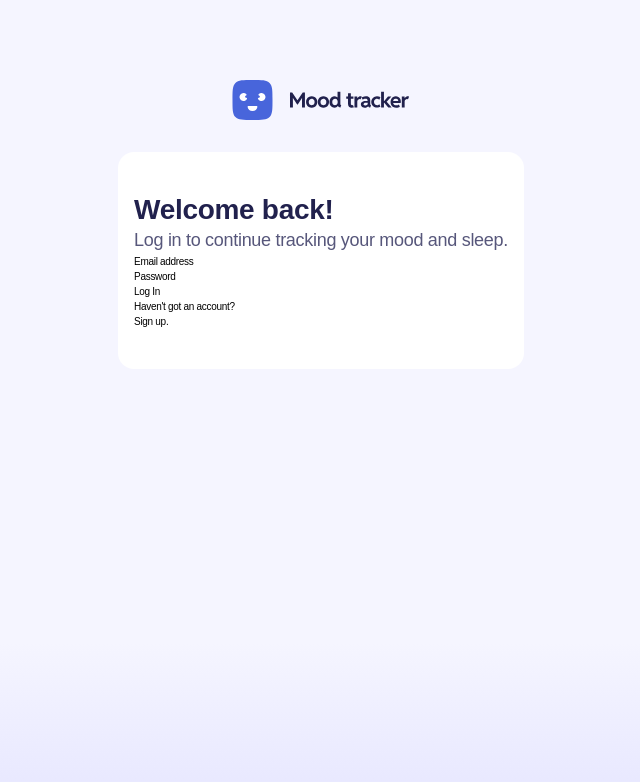
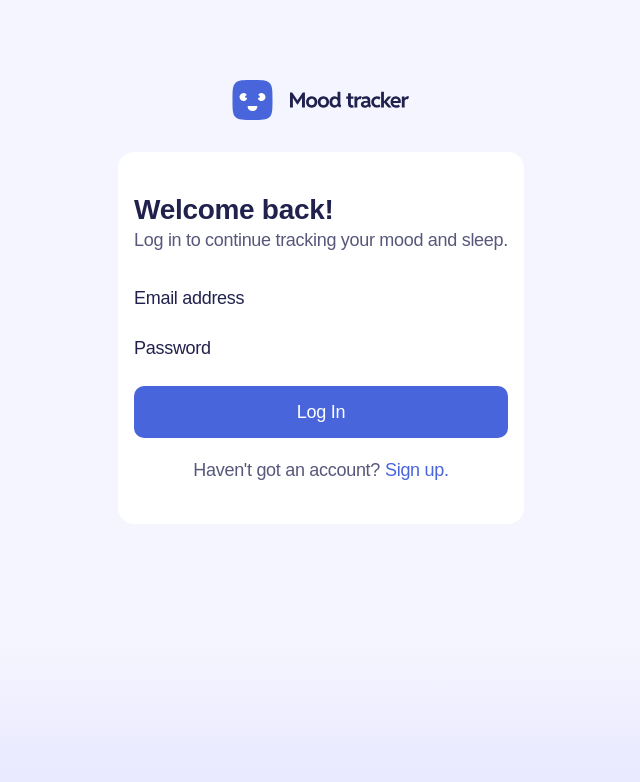
Before and after one commit to SabinaCristea/mood-tracking, a Next.js app: page /login in a window 1280 px wide. Shown: the top 782 px of the page, without its empty margins (319-959 px from the left). Built offline with nearby package versions, Linux system fonts and the light colour scheme; no server answers; a web font is replaced by a local one.

Commit message:
Style authform

```diff
--- a/src/_components/AuthButton.tsx
+++ b/src/_components/AuthButton.tsx
@@ -12,5 +12,9 @@ export const AuthButton = ({
 }) => {
   const { pending } = useFormStatus();
 
-  return <button>{pending ? pendingLabel : children}</button>;
+  return (
+    <button className="bg-blue-600 rounded-[1rem] text-neutral-0 w-[100%] h-[5.2rem]">
+      {pending ? pendingLabel : children}
+    </button>
+  );
 };
--- a/src/_components/AuthForm.tsx
+++ b/src/_components/AuthForm.tsx
@@ -24,20 +24,16 @@ export const AuthForm = ({
     <div className="flex flex-col items-center gap-[3.2rem] mt-[8rem]">
       <Image src={logo} alt="Logo" className="" />
 
-      <div className="card bg-neutral-0 py-[4rem] px-[1.6rem] mx-[1.6rem] rounded-[1.6rem] tracking-[-0.3px]">
-        <h1 className="text-neutral-900 font-bold text-[2.8rem]  leading-[130%]">
-          {title}
-        </h1>
+      <div className="card text-[1.8rem] leading-[140%] text-neutral-900 bg-neutral-0 py-[4rem] px-[1.6rem] mx-[1.6rem] rounded-[1.6rem] tracking-[-0.3px] ">
+        <h1 className=" font-bold text-[2.8rem] leading-[130%]">{title}</h1>
 
-        <p className="text-neutral-600 text-[1.8rem] leading-[140%]">
-          {subtitle}
-        </p>
+        <p className="text-neutral-600  pb-[3.2rem]">{subtitle}</p>
         <form action="">
-          <div className="input-email">
-            <label>Email address</label>
+          <div className="input-email flex flex-col">
+            <label className="text-neutral-900">Email address</label>
             <input name="email" />
           </div>
-          <div className="input-password">
+          <div className="input-password flex flex-col">
             <label>Password</label>
             <input name="password" />
           </div>
@@ -45,10 +41,10 @@ export const AuthForm = ({
             <AuthButton pendingLabel="Loading...">{buttonText}</AuthButton>
           </div>
         </form>
-        <div>
-          <p>{footerMsg}</p>
+        <div className="flex gap-[0.5rem] mt-[2rem] justify-center">
+          <p className="text-neutral-600"> {footerMsg}</p>
           <Link href={footerHref}>
-            <button>{footerAction}</button>
+            <button className="text-blue-600">{footerAction}</button>
           </Link>
         </div>
       </div>
--- a/src/app/login/page.tsx
+++ b/src/app/login/page.tsx
@@ -9,7 +9,7 @@ export default function Page() {
         subtitle="Log in to continue tracking your mood and sleep."
         buttonText="Log In"
         footerMsg="Haven't got an account?"
-        footerAction="Sign up."
+        footerAction=" Sign up."
         footerHref="/signup"
       />
     </div>
--- a/src/app/signup/page.tsx
+++ b/src/app/signup/page.tsx
@@ -8,8 +8,8 @@ export default function Page() {
         title="Create an account"
         subtitle="Join to track your daily mood and sleep with ease."
         buttonText="Sign Up"
-        footerMsg="Already got an account?"
-        footerAction="Log In."
+        footerMsg="Already got an account? "
+        footerAction=" Log In."
         footerHref="/login"
       />
     </div>
```
